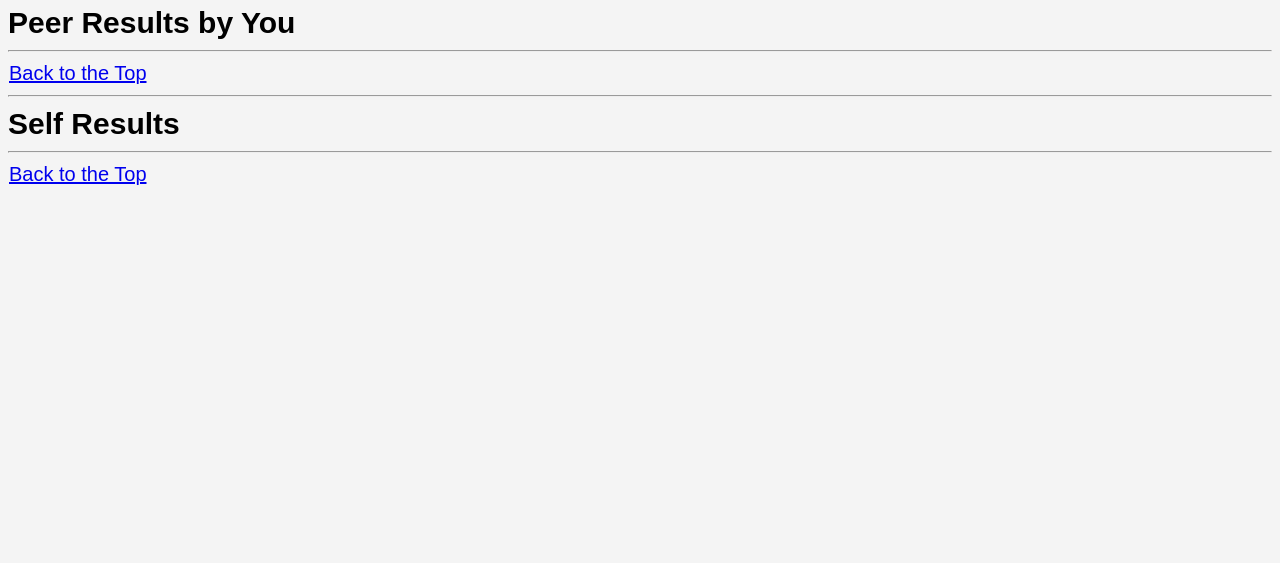
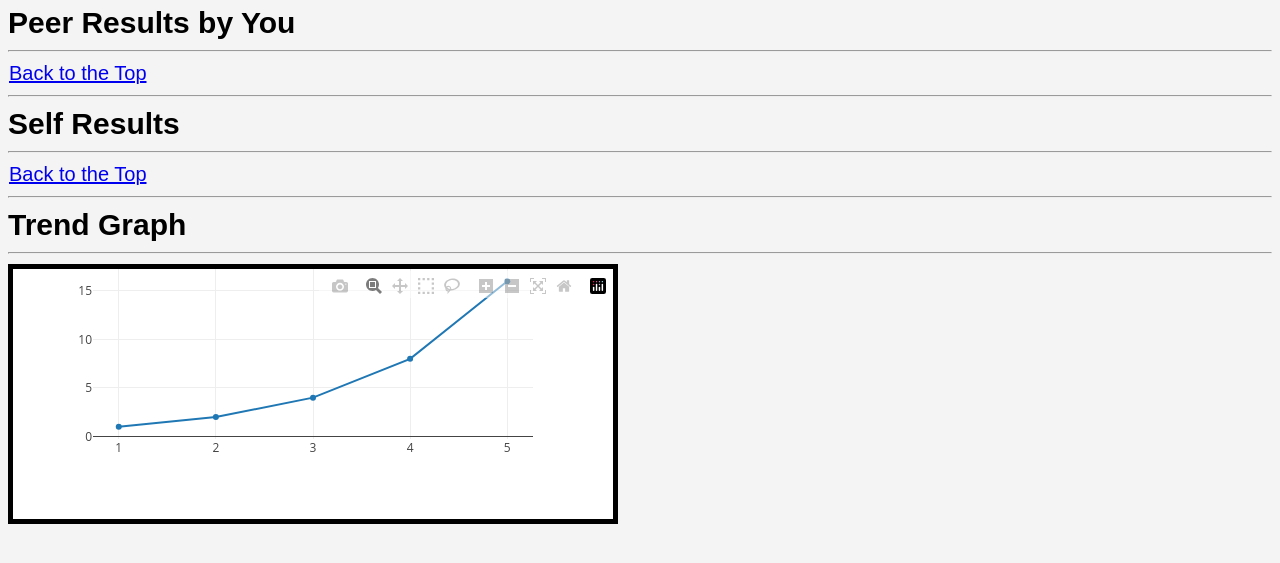
Before and after one commit to acho2004/flaskproject, a Flask app: page /profile in a window 1280 px wide. Shown: the part 183-746 px from the top of the page. Run offline with Flask 2, Linux system fonts and the light colour scheme; the visitor is signed in with stand-in values (Sample User, id 1); data comes from the database, SQL or seed files in the repository; data that the repository does not hold is empty; some libraries are stand-ins or nearby versions.

Commit message:
added test graph, will test with averaged information

```diff
--- a/flaskr/static/style.css
+++ b/flaskr/static/style.css
@@ -75,3 +75,7 @@ nav ul  {display: block; padding: 0.5rem; color: grey;}
     height: 10px;
     background-color: black;
 }
+
+.trendgraph div{
+    border: 0px;
+}
--- a/flaskr/templates/base.html
+++ b/flaskr/templates/base.html
@@ -2,11 +2,10 @@
 <html>
     <title>{% block title %} {% endblock %}</title>
     <link type="text/css" rel="stylesheet" href="{{ url_for('static', filename='style.css') }}">
-    <header>
-
-
-
-    </header>
+    <head>
+        <script src="https://cdn.plot.ly/plotly-2.12.1.min.js"></script>
+        <script src="plotly-2.12.1.min.js"></script>
+    </head>
     <body>
         <div class="menu">
             <a href="/" style="position:relative; left:10px">MBTI Testing</a>
--- a/flaskr/templates/profile.html
+++ b/flaskr/templates/profile.html
@@ -48,4 +48,20 @@
     {% endfor %}
 
     <a href="#top">Back to the Top</a>
+    <hr>
+
+    <h1 id="trend">Trend Graph</h1><hr>
+    <div id="tester" style="width:600px;height:250px;" class="trendgraph">
+        <script>
+            TESTER = document.getElementById('tester');
+            Plotly.newPlot( TESTER, [{
+            x: [1, 2, 3, 4, 5],
+            y: [1, 2, 4, 8, 16] }], {
+            margin: { t: 0 } } );
+        </script>
+    </div>
+    <br><br><br>
+
+
+
 {% endblock %}
```
